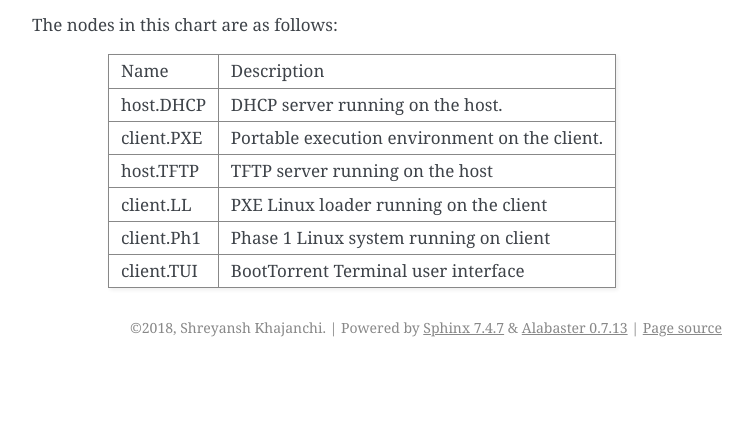
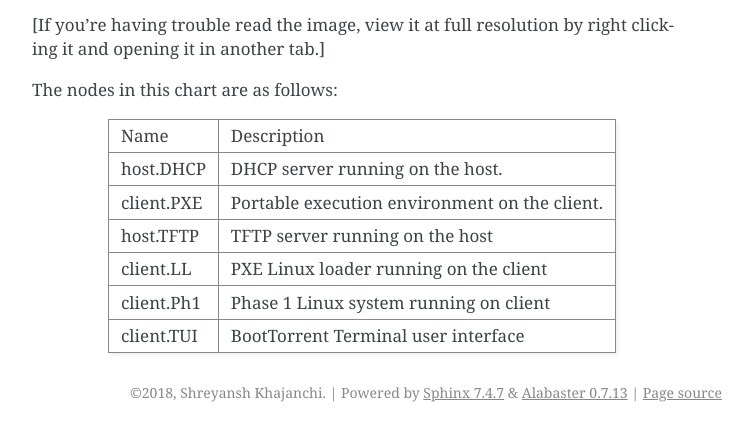
Before and after one commit to shreyanshk/boottorrent, a Sphinx documentation site: the page built from docs/internals.rst, in a window 1280 px wide and 900 px high, scrolled down 8503 px, cut to the strip 468-900 px from the top of the window. Shown: the whole strip, without its empty margins (388-1141 px from the left). Built offline with Sphinx 7.4.7, drawn with Linux system fonts in a browser that asks for light colours; pages that are not in the unit, such as notebooks, are missing from menus; before the commit the page ends 9338 px from its top, so only the background shows below that; some of the changed lines change nothing that is shown; some of the changed text lies outside the part shown.

Commit message:
docs: internals: add note on image

```diff
--- a/docs/internals.rst
+++ b/docs/internals.rst
@@ -80,7 +80,7 @@ Note: SliTaz kernel only accepts archives in this format. With custom kernel com
 **Provides**
 
 * Client parameters
-* Metadate (P2P)
+* Metadata (P2P)
 
 Initial data provider interface
 ~~~~~~~~~~~~~~~~~~~~~~~~~~~~~~~
@@ -344,6 +344,8 @@ The below diagram illustrates how the booting process on client takes place.
         client.Ph1 -> client.TUI [label = "Init launches TUI"]
     }
 
+[If you're having trouble read the image, view it at full resolution by right clicking it and opening it in another tab.]
+
 The nodes in this chart are as follows:
 
 +---------------+-----------------------------------------------+
```
